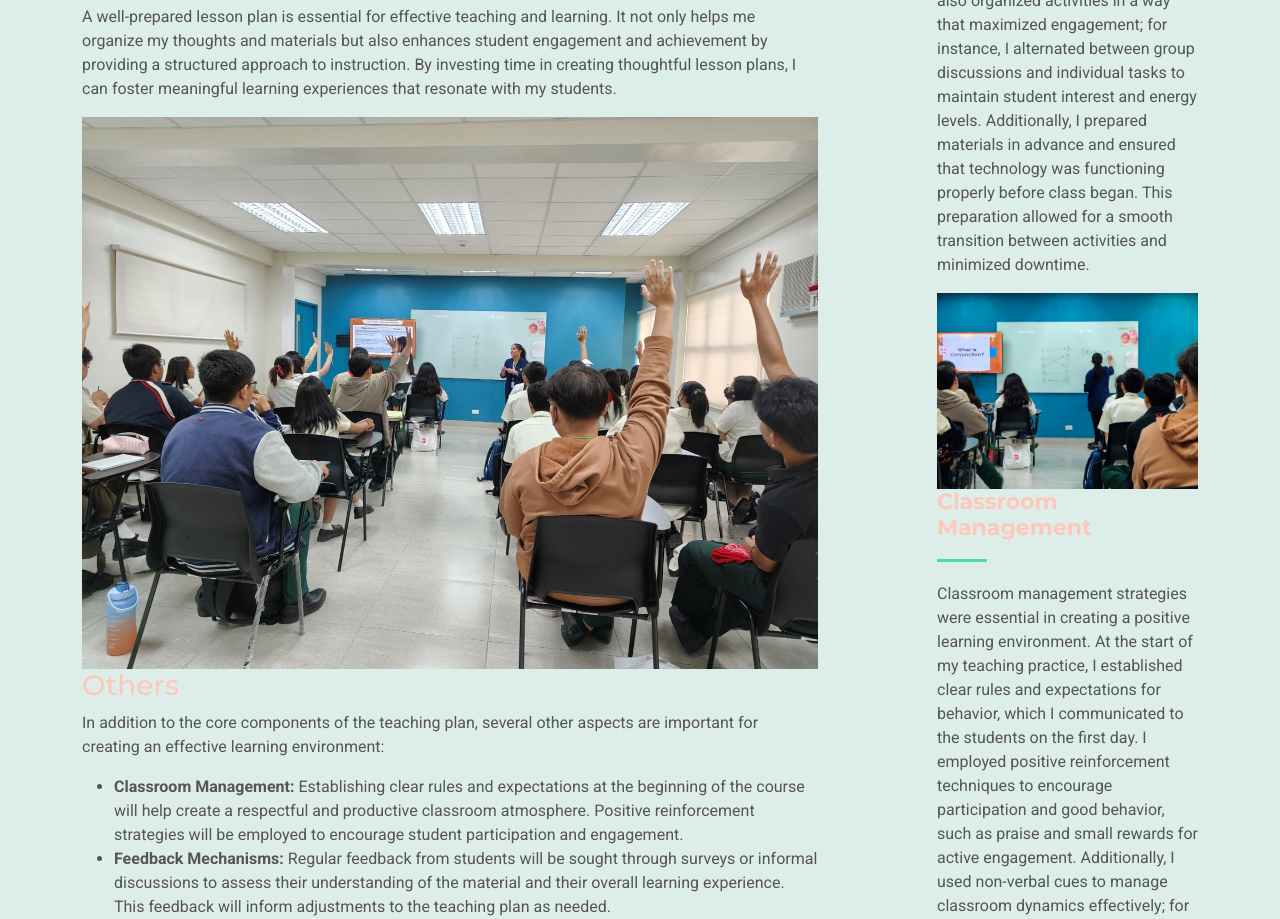
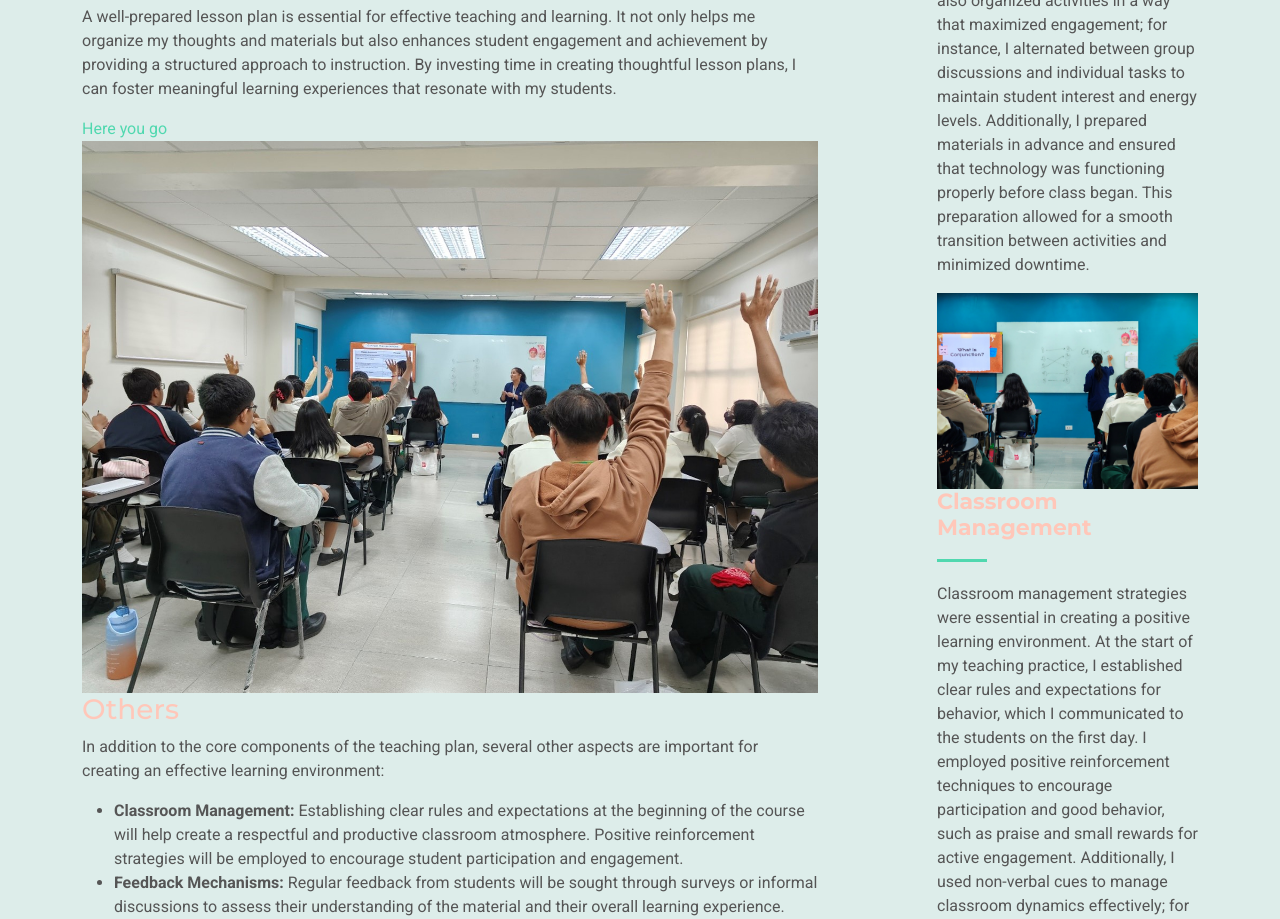
Before and after one commit to elonapurba/elonasblog-seateacherjourney, a plain HTML site: page teaching.html in a window 1280 px wide. Shown: the part 2902-3821 px from the top of the page. Drawn offline with Linux system fonts and the light colour scheme.

Commit message:
Add files via upload

```diff
--- a/teaching.html
+++ b/teaching.html
@@ -175,6 +175,7 @@
 
               <h3>Lesson Plan</h3>
               <p>A well-prepared lesson plan is essential for effective teaching and learning. It not only helps me organize my thoughts and materials but also enhances student engagement and achievement by providing a structured approach to instruction. By investing time in creating thoughtful lesson plans, I can foster meaningful learning experiences that resonate with my students.</p>
+              <a href="https://drive.google.com/file/d/1XnPSq-cO9SaiCf8zP6WxIy8EKxri2R1h/view?usp=drivesdk">Here you go</a>
               <div class="center-image">
                 <img src="aset/teaching2.jpg" class="img-fluid" alt="">
             </div>
```
